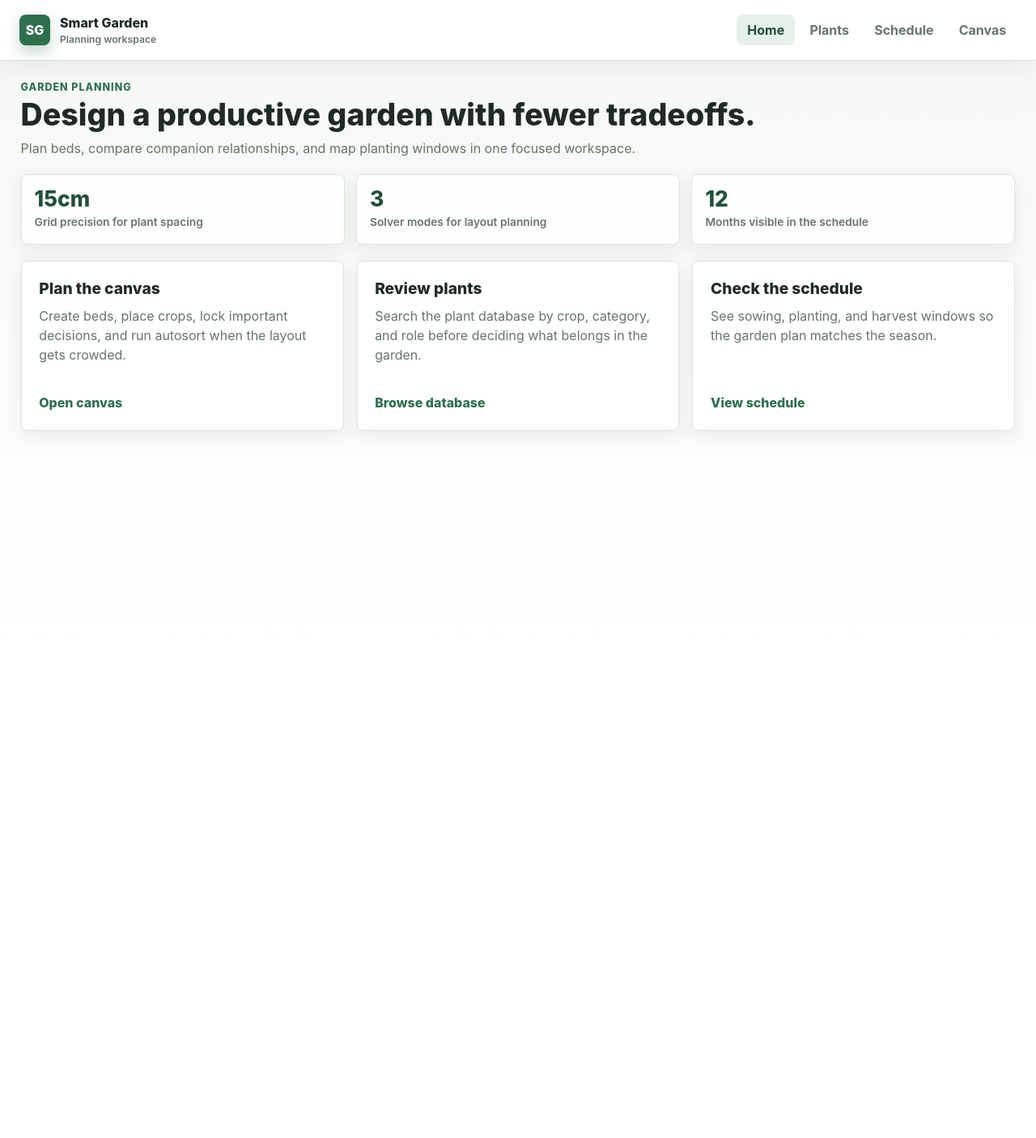
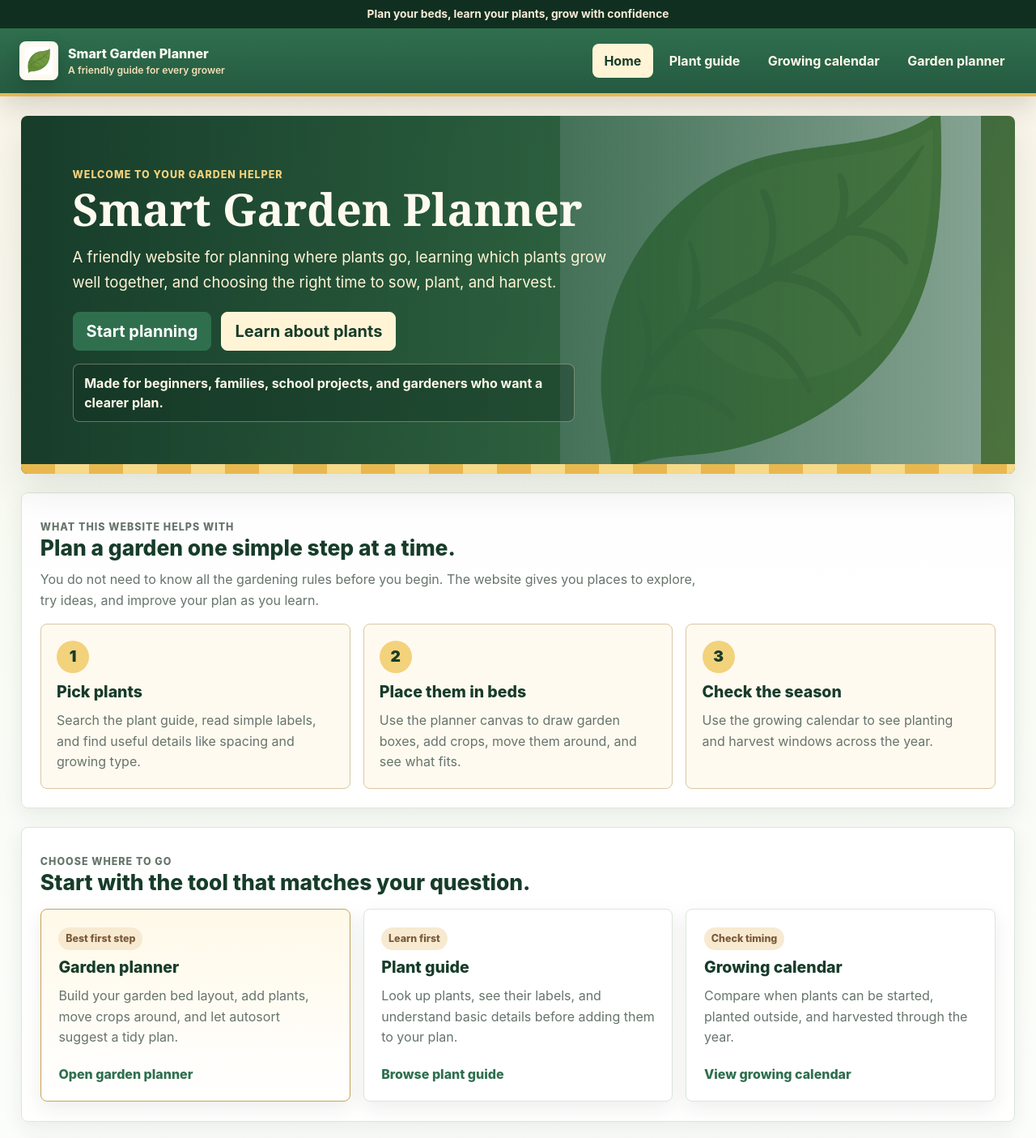
Before and after one commit to jquist/Smart-Garden, a React (Create React App) app in the folder react-app/: page / in a window 1280 px wide. Shown: the top 1405 px of the page at 81% size. Before the commit the page ends 800 px from the top, so only its background shows below. Built offline with nearby package versions, Linux system fonts and the light colour scheme; no server answers; what ag-charts-enterprise would draw is missing.

Commit message:
new homepage and checks

```diff
--- a/react-app/src/components/mainLayout.js
+++ b/react-app/src/components/mainLayout.js
@@ -6,13 +6,22 @@ import { NavLink, Outlet } from 'react-router-dom';
 function MainLayout({ children }) {
 	return (
 		<div className="app-shell">
+			<header className="site-header">
+				<div className="garden-strip">
+					<Container fluid className="px-3 px-lg-4">
+						<span>Plan your beds, learn your plants, grow with confidence</span>
+					</Container>
+				</div>
+
 			<Navbar expand="md" className="app-navbar py-3">
-				<Container fluid className="px-3 px-lg-4">
+				<Container fluid className="px-3 px-lg-4 align-items-center">
 					<NavLink to="/" className="brand-lockup text-decoration-none">
-						<span className="brand-mark">SG</span>
+						<span className="brand-mark">
+							<img src="/logo192.png" alt="" />
+						</span>
 						<span>
-							Smart Garden
-							<span className="brand-subtitle">Planning workspace</span>
+							Smart Garden Planner
+							<span className="brand-subtitle">A friendly guide for every grower</span>
 						</span>
 					</NavLink>
 
@@ -21,17 +30,18 @@ function MainLayout({ children }) {
 							Home
 						</NavLink>
 						<NavLink to="/database" className="app-nav-link">
-							Plants
+							Plant guide
 						</NavLink>
 						<NavLink to="/scheduler" className="app-nav-link">
-							Schedule
+							Growing calendar
 						</NavLink>
 						<NavLink to="/canvas" className="app-nav-link">
-							Canvas
+							Garden planner
 						</NavLink>
 					</nav>
 				</Container>
 			</Navbar>
+			</header>
 
 			<Container fluid as="main" className="app-content">
 				<Outlet />
--- a/react-app/src/pages/Home.js
+++ b/react-app/src/pages/Home.js
@@ -4,56 +4,113 @@ import { Link } from "react-router-dom";
 
 function Home() {
 	return (
-		<div>
-			<header className="page-header">
-				<div>
-					<p className="page-kicker">Garden planning</p>
-					<h1 className="page-title">Design a productive garden with fewer tradeoffs.</h1>
-					<p className="page-subtitle">
-						Plan beds, compare companion relationships, and map planting windows in one focused workspace.
+		<div className="home-page">
+			<header className="home-hero">
+				<div className="home-hero-content">
+					<p className="page-kicker">Welcome to your garden helper</p>
+					<h1 className="home-title">Smart Garden Planner</h1>
+					<p className="home-subtitle">
+						A friendly website for planning where plants go, learning which plants grow well together,
+						and choosing the right time to sow, plant, and harvest.
 					</p>
+
+					<div className="hero-actions" aria-label="Quick actions">
+						<Link className="btn btn-success btn-lg" to="/canvas">
+							Start planning
+						</Link>
+						<Link className="btn btn-light btn-lg" to="/database">
+							Learn about plants
+						</Link>
+					</div>
+
+					<div className="hero-note">
+						Made for beginners, families, school projects, and gardeners who want a clearer plan.
+					</div>
 				</div>
 			</header>
 
-			<section className="metric-row" aria-label="Workspace highlights">
-				<div className="metric">
-					<span className="metric-value">15cm</span>
-					<span className="metric-label">Grid precision for plant spacing</span>
+			<section className="home-section">
+				<div className="section-heading">
+					<p className="page-kicker">What this website helps with</p>
+					<h2>Plan a garden one simple step at a time.</h2>
+					<p>
+						You do not need to know all the gardening rules before you begin. The website gives you
+						places to explore, try ideas, and improve your plan as you learn.
+					</p>
 				</div>
-				<div className="metric">
-					<span className="metric-value">3</span>
-					<span className="metric-label">Solver modes for layout planning</span>
-				</div>
-				<div className="metric">
-					<span className="metric-value">12</span>
-					<span className="metric-label">Months visible in the schedule</span>
+
+				<div className="guide-grid" aria-label="Website overview">
+					<div className="guide-card">
+						<span className="guide-number">1</span>
+						<h3>Pick plants</h3>
+						<p>Search the plant guide, read simple labels, and find useful details like spacing and growing type.</p>
+					</div>
+					<div className="guide-card">
+						<span className="guide-number">2</span>
+						<h3>Place them in beds</h3>
+						<p>Use the planner canvas to draw garden boxes, add crops, move them around, and see what fits.</p>
+					</div>
+					<div className="guide-card">
+						<span className="guide-number">3</span>
+						<h3>Check the season</h3>
+						<p>Use the growing calendar to see planting and harvest windows across the year.</p>
+					</div>
 				</div>
 			</section>
 
-			<section className="home-actions" aria-label="Main tools">
-				<Link className="action-card" to="/canvas">
+			<section className="home-section start-section">
+				<div className="section-heading">
+					<p className="page-kicker">Choose where to go</p>
+					<h2>Start with the tool that matches your question.</h2>
+				</div>
+
+				<div className="home-actions" aria-label="Main tools">
+				<Link className="action-card action-card-primary" to="/canvas">
 					<div>
-						<h2>Plan the canvas</h2>
-						<p>Create beds, place crops, lock important decisions, and run autosort when the layout gets crowded.</p>
+						<span className="action-label">Best first step</span>
+						<h3>Garden planner</h3>
+						<p>Build your garden bed layout, add plants, move crops around, and let autosort suggest a tidy plan.</p>
 					</div>
-					<span>Open canvas</span>
+					<span className="action-link">Open garden planner</span>
 				</Link>
 
 				<Link className="action-card" to="/database">
 					<div>
-						<h2>Review plants</h2>
-						<p>Search the plant database by crop, category, and role before deciding what belongs in the garden.</p>
+						<span className="action-label">Learn first</span>
+						<h3>Plant guide</h3>
+						<p>Look up plants, see their labels, and understand basic details before adding them to your plan.</p>
 					</div>
-					<span>Browse database</span>
+					<span className="action-link">Browse plant guide</span>
 				</Link>
 
 				<Link className="action-card" to="/scheduler">
 					<div>
-						<h2>Check the schedule</h2>
-						<p>See sowing, planting, and harvest windows so the garden plan matches the season.</p>
+						<span className="action-label">Check timing</span>
+						<h3>Growing calendar</h3>
+						<p>Compare when plants can be started, planted outside, and harvested through the year.</p>
 					</div>
-					<span>View schedule</span>
+					<span className="action-link">View growing calendar</span>
 				</Link>
+				</div>
+			</section>
+
+			<section className="home-section friendly-section">
+				<div className="friendly-panel">
+					<div>
+						<p className="page-kicker">For all ages</p>
+						<h2>Clear words, simple choices, and room to experiment.</h2>
+						<p>
+							The site is designed so a new gardener can understand what to do next, while a more
+							confident gardener can still use the planner, companion suggestions, and calendar tools.
+						</p>
+					</div>
+					<ul className="friendly-list">
+						<li>Use plain search to find a plant by name or type.</li>
+						<li>Try a layout without needing graph paper.</li>
+						<li>See companion ideas when you already have plants on the canvas.</li>
+						<li>Lock plants you want to keep in place before sorting.</li>
+					</ul>
+				</div>
 			</section>
 		</div>
 
--- a/react-app/src/styles.css
+++ b/react-app/src/styles.css
@@ -2,15 +2,20 @@
   --surface: #ffffff;
   --surface-soft: #f7f9f6;
   --surface-muted: #eef3ef;
+  --cream: #fbf4e8;
+  --cream-strong: #f4e5cc;
   --border: #dce5dc;
   --border-strong: #bacaba;
   --text: #1f2a24;
   --text-muted: #66746b;
   --brand: #2f6f4e;
   --brand-dark: #214f39;
+  --brand-deep: #173c2a;
   --brand-soft: #e6f1ea;
   --accent: #3467a6;
   --accent-soft: #e9f0f8;
+  --sun: #e8b84f;
+  --earth: #7b5a3a;
   --warning-soft: #fff6df;
   --danger-soft: #fbeaea;
   --shadow-sm: 0 8px 24px rgba(31, 42, 36, 0.08);
@@ -25,7 +30,7 @@ body {
   margin: 0;
   color: var(--text);
   background:
-    linear-gradient(180deg, #f4f7f3 0%, #f9fbf8 42%, #ffffff 100%);
+    linear-gradient(180deg, var(--cream) 0%, #f7fbf3 42%, #ffffff 100%);
   font-family: Inter, ui-sans-serif, system-ui, -apple-system, BlinkMacSystemFont, "Segoe UI", sans-serif;
 }
 
@@ -37,37 +42,56 @@ a {
   min-height: 100vh;
 }
 
+.site-header {
+  background: var(--brand-deep);
+  box-shadow: 0 12px 30px rgba(31, 42, 36, 0.16);
+}
+
+.garden-strip {
+  padding: 0.45rem 0;
+  color: #f8ecd6;
+  background: #102f20;
+  font-size: 0.86rem;
+  font-weight: 700;
+  text-align: center;
+}
+
 .app-navbar {
-  background: rgba(255, 255, 255, 0.94);
-  border-bottom: 1px solid var(--border);
-  box-shadow: 0 10px 30px rgba(31, 42, 36, 0.06);
-  backdrop-filter: blur(16px);
+  background:
+    linear-gradient(180deg, #2f6f4e 0%, #255a40 100%);
+  border-bottom: 4px solid var(--sun);
 }
 
 .brand-lockup {
   display: inline-flex;
   align-items: center;
   gap: 0.75rem;
-  color: var(--text);
+  color: #fffaf0;
   font-weight: 800;
   letter-spacing: 0;
 }
 
 .brand-mark {
   display: inline-grid;
-  width: 38px;
-  height: 38px;
+  width: 48px;
+  height: 48px;
   place-items: center;
   border-radius: 8px;
-  color: #ffffff;
-  background: var(--brand);
-  box-shadow: 0 8px 18px rgba(47, 111, 78, 0.28);
+  background: #fffaf0;
+  border: 2px solid rgba(255, 255, 255, 0.5);
+  box-shadow: 0 8px 18px rgba(17, 47, 32, 0.28);
   font-weight: 800;
+}
+
+.brand-mark img {
+  width: 34px;
+  height: 34px;
+  object-fit: contain;
 }
 
 .brand-subtitle {
   display: block;
-  color: var(--text-muted);
+  color: #f4dfb7;
   font-size: 0.76rem;
   font-weight: 600;
 }
@@ -83,23 +107,174 @@ a {
   align-items: center;
   justify-content: center;
   min-height: 38px;
-  padding: 0.45rem 0.8rem;
+  padding: 0.55rem 0.9rem;
   border-radius: 8px;
-  color: var(--text-muted);
+  color: #fff8e9;
   font-weight: 700;
   text-decoration: none;
 }
 
 .app-nav-link:hover,
 .app-nav-link.active {
-  color: var(--brand-dark);
-  background: var(--brand-soft);
+  color: var(--brand-deep);
+  background: #fff4d6;
 }
 
 .app-content {
   width: min(100%, 1640px);
   margin: 0 auto;
-  padding: 1.5rem clamp(1rem, 2vw, 2rem) 2.5rem;
+  padding: 1.5rem clamp(1rem, 2vw, 2rem) 2.75rem;
+}
+
+.home-page {
+  display: grid;
+  gap: 1.4rem;
+}
+
+.home-hero {
+  position: relative;
+  min-height: 430px;
+  display: flex;
+  align-items: center;
+  padding: clamp(2rem, 5vw, 4rem);
+  overflow: hidden;
+  border-radius: 8px;
+  color: #fffaf0;
+  background:
+    linear-gradient(90deg, rgba(23, 60, 42, 0.98) 0%, rgba(38, 91, 61, 0.88) 52%, rgba(38, 91, 61, 0.54) 100%),
+    url("./logo192.png") right 6% center / min(46vw, 520px) no-repeat,
+    linear-gradient(135deg, #285b3f, #7d8f3d);
+  box-shadow: var(--shadow-md);
+}
+
+.home-hero::after {
+  position: absolute;
+  right: 0;
+  bottom: 0;
+  left: 0;
+  height: 12px;
+  content: "";
+  background:
+    repeating-linear-gradient(
+      90deg,
+      var(--sun) 0,
+      var(--sun) 42px,
+      #f6d989 42px,
+      #f6d989 84px
+    );
+}
+
+.home-hero-content {
+  position: relative;
+  z-index: 1;
+  max-width: 760px;
+}
+
+.home-title {
+  max-width: 700px;
+  margin: 0;
+  color: #fffaf0;
+  font-family: Georgia, "Times New Roman", serif;
+  font-size: 3.45rem;
+  font-weight: 800;
+  line-height: 1.02;
+}
+
+.home-subtitle {
+  max-width: 660px;
+  margin: 1rem 0 0;
+  color: #fff4d6;
+  font-size: 1.16rem;
+  line-height: 1.65;
+}
+
+.hero-actions {
+  display: flex;
+  flex-wrap: wrap;
+  gap: 0.75rem;
+  margin-top: 1.35rem;
+}
+
+.hero-note {
+  display: inline-flex;
+  max-width: 620px;
+  margin-top: 1rem;
+  padding: 0.7rem 0.85rem;
+  border: 1px solid rgba(255, 244, 214, 0.34);
+  border-radius: 8px;
+  color: #fff8e9;
+  background: rgba(16, 47, 32, 0.38);
+  font-weight: 700;
+}
+
+.home-section {
+  padding: 1.45rem;
+  border: 1px solid var(--border);
+  border-radius: 8px;
+  background: rgba(255, 255, 255, 0.9);
+  box-shadow: var(--shadow-sm);
+}
+
+.section-heading {
+  max-width: 820px;
+  margin-bottom: 1rem;
+}
+
+.section-heading h2,
+.friendly-panel h2 {
+  margin: 0;
+  color: var(--brand-deep);
+  font-size: 1.65rem;
+  font-weight: 800;
+}
+
+.section-heading p,
+.friendly-panel p {
+  margin: 0.55rem 0 0;
+  color: var(--text-muted);
+  line-height: 1.65;
+}
+
+.guide-grid {
+  display: grid;
+  grid-template-columns: repeat(3, minmax(0, 1fr));
+  gap: 1rem;
+}
+
+.guide-card {
+  position: relative;
+  min-height: 190px;
+  padding: 1.2rem;
+  border: 1px solid #d9c7a6;
+  border-radius: 8px;
+  background: #fffaf0;
+}
+
+.guide-number {
+  display: inline-grid;
+  width: 40px;
+  height: 40px;
+  place-items: center;
+  margin-bottom: 0.8rem;
+  border-radius: 50%;
+  color: var(--brand-deep);
+  background: #f3d27c;
+  font-size: 1.2rem;
+  font-weight: 900;
+}
+
+.guide-card h3,
+.action-card h3 {
+  margin: 0;
+  color: var(--brand-deep);
+  font-size: 1.22rem;
+  font-weight: 800;
+}
+
+.guide-card p {
+  margin: 0.65rem 0 0;
+  color: var(--text-muted);
+  line-height: 1.6;
 }
 
 .page-header {
@@ -185,26 +360,83 @@ a {
   transition: transform 160ms ease, box-shadow 160ms ease, border-color 160ms ease;
 }
 
+.action-card-primary {
+  border-color: #caa252;
+  background:
+    linear-gradient(180deg, #fff9e8 0%, #ffffff 100%);
+}
+
 .action-card:hover {
   border-color: var(--border-strong);
   box-shadow: var(--shadow-md);
   transform: translateY(-2px);
 }
 
-.action-card h2 {
-  margin: 0;
-  font-size: 1.2rem;
+.action-card p {
+  margin: 0.65rem 0 1.25rem;
+  color: var(--text-muted);
+  line-height: 1.6;
+}
+
+.action-label {
+  display: inline-flex;
+  margin-bottom: 0.65rem;
+  padding: 0.28rem 0.55rem;
+  border-radius: 999px;
+  color: var(--earth);
+  background: #f7ead1;
+  font-size: 0.78rem;
   font-weight: 800;
 }
 
-.action-card p {
-  margin: 0.65rem 0 1.25rem;
-  color: var(--text-muted);
+.action-link {
+  color: var(--brand);
+  font-weight: 800;
 }
 
-.action-card span {
-  color: var(--brand);
-  font-weight: 800;
+.friendly-section {
+  background:
+    linear-gradient(135deg, #f7fbf3 0%, #fffaf0 100%);
+}
+
+.friendly-panel {
+  display: grid;
+  grid-template-columns: minmax(0, 0.95fr) minmax(300px, 0.8fr);
+  gap: 1.25rem;
+  align-items: start;
+}
+
+.friendly-list {
+  display: grid;
+  gap: 0.75rem;
+  margin: 0;
+  padding: 0;
+  list-style: none;
+}
+
+.friendly-list li {
+  padding: 0.8rem 0.95rem;
+  border: 1px solid #d9c7a6;
+  border-radius: 8px;
+  color: var(--brand-deep);
+  background: #ffffff;
+  font-weight: 700;
+}
+
+.home-hero .page-kicker {
+  color: #f3d27c;
+}
+
+.home-hero .btn-light {
+  color: var(--brand-deep);
+  background: #fff4d6;
+  border-color: #fff4d6;
+}
+
+.home-hero .btn-light:hover,
+.home-hero .btn-light:focus {
+  background: #f7df9d;
+  border-color: #f7df9d;
 }
 
 .toolbar-panel,
@@ -494,6 +726,8 @@ a {
 
   .metric-row,
   .home-actions,
+  .guide-grid,
+  .friendly-panel,
   .planner-layout,
   .scheduler-grid {
     grid-template-columns: 1fr;
@@ -509,6 +743,23 @@ a {
 @media (max-width: 767.98px) {
   .page-title {
     font-size: 1.85rem;
+  }
+
+  .home-hero {
+    min-height: auto;
+    padding: 1.6rem;
+    background:
+      linear-gradient(90deg, rgba(23, 60, 42, 0.98) 0%, rgba(38, 91, 61, 0.9) 100%),
+      url("./logo192.png") right -30px bottom -35px / 230px no-repeat,
+      linear-gradient(135deg, #285b3f, #7d8f3d);
+  }
+
+  .home-title {
+    font-size: 2.35rem;
+  }
+
+  .home-subtitle {
+    font-size: 1rem;
   }
 
   .brand-subtitle {
```
